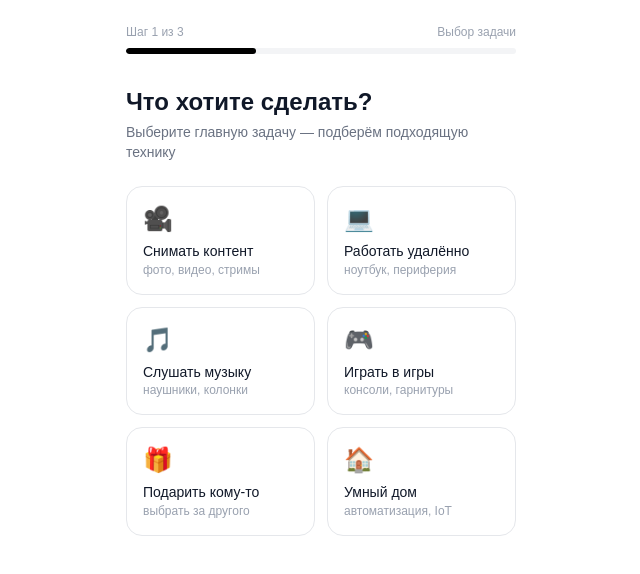
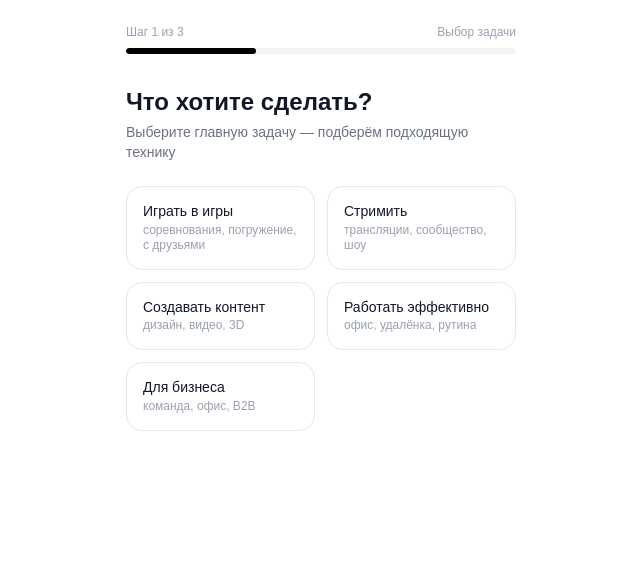
Before and after one commit to mcgrad-glitch/jbtd-app-public, a Next.js app: page /onboarding in a window 1280 px wide. Shown: the top 574 px of the page, without its empty margins (319-959 px from the left). Built offline with nearby package versions, Linux system fonts and the light colour scheme.

Commit message:
feat: update jtbd profiles - 5 jobs with new questions

```diff
--- a/src/components/catalog/ProductGrid.tsx
+++ b/src/components/catalog/ProductGrid.tsx
@@ -108,7 +108,7 @@ export default function ProductGrid({ job: jobFromParams, jobStatement: statemen
           .map(p => ({ ...p, matchPct: calcMatchPct(p, contextTags) }))
           .sort((a, b) => b.matchPct - a.matchPct)
 
-        const JOB_KEYS = new Set(['content', 'work', 'music', 'gaming', 'gift', 'home'])
+        const JOB_KEYS = new Set(['gaming', 'streaming', 'creator', 'work', 'company'])
         const tagSet = new Set<string>()
         rows.forEach(p => p.jtbd_tags.forEach(t => { if (!JOB_KEYS.has(t)) tagSet.add(t) }))
         setAllTags([...tagSet].sort())
--- a/src/components/onboarding/JobQuiz.tsx
+++ b/src/components/onboarding/JobQuiz.tsx
@@ -15,13 +15,12 @@ interface ContextQuestion {
   options: string[]
 }
 
-type JobKey = 'content' | 'work' | 'music' | 'gaming' | 'gift' | 'home'
+type JobKey = 'gaming' | 'streaming' | 'creator' | 'work' | 'company'
 
 interface JobTile {
   key: JobKey
   title: string
-  subtitle: string
-  icon: string
+  hint: string
 }
 
 interface JobContext {
@@ -35,22 +34,20 @@ interface JobContext {
 // ─── константы ───────────────────────────────────────────────────────────────
 
 const JOB_TILES: JobTile[] = [
-  { key: 'content', title: 'Снимать контент', subtitle: 'фото, видео, стримы', icon: '🎥' },
-  { key: 'work',    title: 'Работать удалённо', subtitle: 'ноутбук, периферия', icon: '💻' },
-  { key: 'music',   title: 'Слушать музыку', subtitle: 'наушники, колонки', icon: '🎵' },
-  { key: 'gaming',  title: 'Играть в игры', subtitle: 'консоли, гарнитуры', icon: '🎮' },
-  { key: 'gift',    title: 'Подарить кому-то', subtitle: 'выбрать за другого', icon: '🎁' },
-  { key: 'home',    title: 'Умный дом', subtitle: 'автоматизация, IoT', icon: '🏠' },
+  { key: 'gaming',    title: 'Играть в игры',       hint: 'соревнования, погружение, с друзьями' },
+  { key: 'streaming', title: 'Стримить',             hint: 'трансляции, сообщество, шоу' },
+  { key: 'creator',   title: 'Создавать контент',    hint: 'дизайн, видео, 3D' },
+  { key: 'work',      title: 'Работать эффективно',  hint: 'офис, удалёнка, рутина' },
+  { key: 'company',   title: 'Для бизнеса',          hint: 'команда, офис, B2B' },
 ]
 
 // имена jobs в Supabase совпадают с tile.title
 const JOB_NAME_MAP: Record<JobKey, string> = {
-  content: 'Снимать контент',
-  work:    'Работать удалённо',
-  music:   'Слушать музыку',
-  gaming:  'Играть в игры',
-  gift:    'Подарить кому-то',
-  home:    'Умный дом',
+  gaming:    'Играть в игры',
+  streaming: 'Стримить',
+  creator:   'Создавать контент',
+  work:      'Работать эффективно',
+  company:   'Для бизнеса',
 }
 
 const PRIORITIES = ['Надёжный бренд', 'Лучшая цена', 'Долгий срок службы']
@@ -185,12 +182,11 @@ export default function JobQuiz() {
                              hover:border-black hover:shadow-sm active:scale-[0.97]
                              transition-all duration-150 disabled:opacity-50"
                 >
-                  <span className="text-2xl mb-2">{tile.icon}</span>
                   <span className="text-sm font-medium text-gray-900 leading-tight">
                     {tile.title}
                   </span>
                   <span className="text-xs text-gray-400 mt-0.5 leading-tight">
-                    {tile.subtitle}
+                    {tile.hint}
                   </span>
                 </button>
               ))}
```
Also changed, not shown: 1 other file (tests, documents, lock files or other folders).
